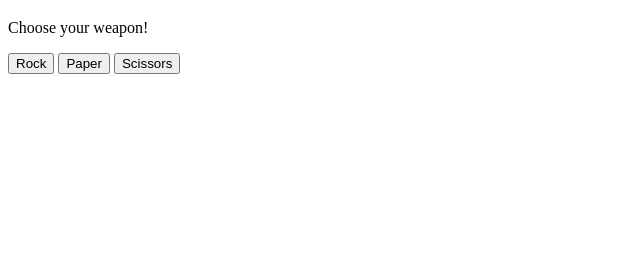
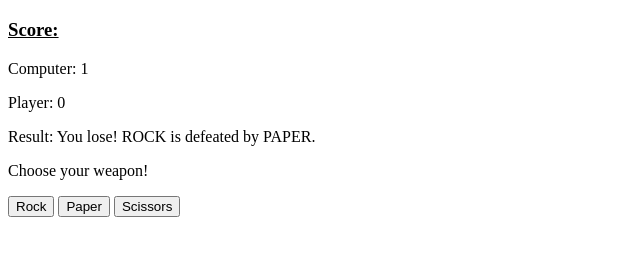
Before and after one commit to fseba/rock-paper-scissors, a plain HTML site: page index.html in a window 1280 px wide. Both pictures are taken after a click on the button "Rock". Shown: the part 61-316 px from the top of the page, without its empty margins (0-640 px from the left). Drawn offline with Linux system fonts and the light colour scheme.

Commit message:
Add output for score and round result

```diff
--- a/index.html
+++ b/index.html
@@ -9,6 +9,10 @@
 </head>
 <body>
     <h1>Rock Paper Scissors</h1>
+    <h3><u>Score:</u></h3>
+    <p>Computer: <span id="computerScore">0</span></p>
+    <p>Player: <span id="playerScore">0</span></p>
+    <p>Result: <span id="resultRound"></span></p>
     <p>Choose your weapon!</p>
     <button id="ROCK">Rock</button>
     <button id="PAPER">Paper</button>
--- a/script.js
+++ b/script.js
@@ -22,17 +22,17 @@ function getPlayerInput() {
 function playRound(playerSelection, computerSelection) {
     switch(true) {
         case (playerSelection === computerSelection):
-            console.log(`Draw!`);
+            resultRound.textContent = 'Draw!'
             break;
         case (playerSelection === "ROCK" && computerSelection === "SCISSORS"):
         case (playerSelection === "SCISSORS" && computerSelection === "PAPER"):
         case (playerSelection === "PAPER" && computerSelection === "ROCK"):
-            playerCounter++;
-            console.log(`You won! ${playerSelection} defeats ${computerSelection}`);
+            playerScore.textContent = ++playerCounter;
+            resultRound.textContent = `You won! ${playerSelection} defeats ${computerSelection}.`;
             break;
         default:
-            computerCounter++;
-            console.log(`You lose! ${playerSelection} is defeated by ${computerSelection}.`);
+            computerScore.textContent = ++computerCounter;
+            resultRound.textContent = `You lose! ${playerSelection} is defeated by ${computerSelection}.`;
     }
 }
 
@@ -51,12 +51,12 @@ function game() {
 
 // DOM manipulation
 
+const buttons = document.querySelectorAll('button');
 
-/* Create three buttons, one for each selection.
-Add an event listener to the buttons that call your playRound function with the
-correct playerSelection every time a button is clicked.*/
+const computerScore = document.querySelector('#computerScore');
+const playerScore = document.querySelector('#playerScore');
 
-const buttons = document.querySelectorAll('button');
+const resultRound = document.querySelector('#resultRound');
 
 buttons.forEach((button) => {
     button.addEventListener('click', () => playRound(button.id, computerPlay()));
```
